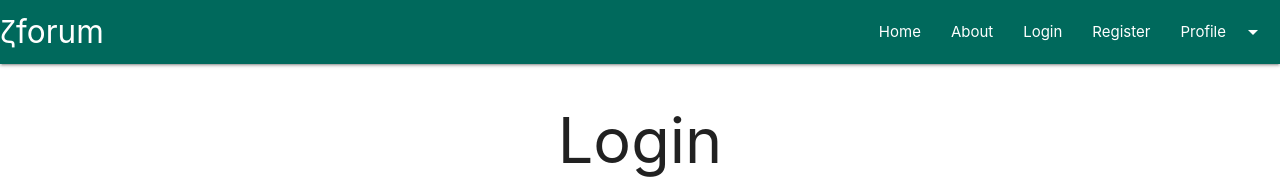
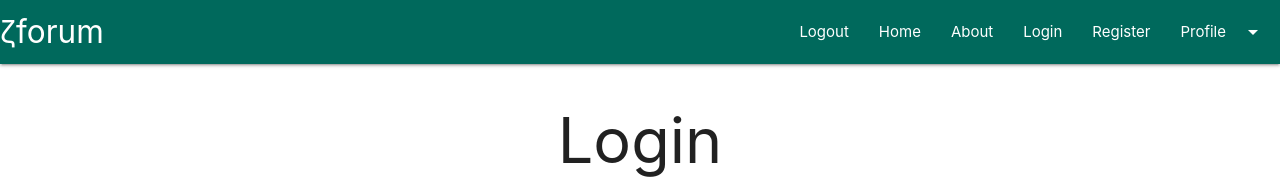
Before and after one commit to sir-gims/forum-mern-app, a React (Create React App) app in the folder client/: page /login in a window 1280 px wide. Shown: the top 179 px of the page. Built offline with nearby package versions, Linux system fonts and the light colour scheme; the HTML template or start-up script is replaced by a standard one.

Commit message:
implemented the Logout API

```diff
--- a/client/src/components/layout/Navbar.js
+++ b/client/src/components/layout/Navbar.js
@@ -1,7 +1,16 @@
-import React, { Fragment } from 'react';
+import React, { Fragment,useContext } from 'react';
 import { Link } from 'react-router-dom';
+import AuthContext from '../../context/auth/authContext';
 
 const Navbar = () => {
+  const authContext = useContext(AuthContext);
+
+  const {logout , isAuthenticated, user} = authContext;
+
+  const onLogout = () => {
+    logout();
+  };
+
     return (
     <Fragment>
     <ul id="dropdown1" class="dropdown-content">
@@ -21,6 +30,11 @@ const Navbar = () => {
       <a href="#" data-target="mobile-demo" className="sidenav-trigger"><i className="material-icons">menu</i></a>
       <a href="#!" class="brand-logo">ζforum</a>
     <ul class="right hide-on-med-and-down">
+      <li>
+        <a onClick={onLogout} href="#!">
+          Logout
+        </a>
+      </li>
       <li>
         <Link to='/'>Home</Link>
       </li>
@@ -61,6 +75,11 @@ const Navbar = () => {
     <li>
       <Link to='/change-password'>Change password</Link>
     </li>
+    <li>
+        <a onClick={onLogout} href="#!">
+          Logout
+        </a>
+      </li>
   </ul>
     </Fragment>
     )
--- a/client/src/context/auth/AuthState.js
+++ b/client/src/context/auth/AuthState.js
@@ -34,7 +34,7 @@ const AuthState = props => {
     try {
       const res = await axios.get('/api/v1/users/me');
 
-      dispatch({type: USER_LOADED, payload: res.data})
+      dispatch({type: USER_LOADED, payload: res.data.data.data})
     } catch (err) {
       dispatch({type:AUTH_ERROR})
     }
@@ -90,7 +90,21 @@ const AuthState = props => {
     }
   };
   // Logout
-  const logout = () => dispatch({type: LOGOUT});
+  const logout = async () => {
+    // {{URL}}api/v1/users/logout
+    try {
+      const res = await axios.get('/api/v1/users/logout');
+      // dispatch({type: USER_LOADED, payload: res.data.data.data})
+      if ((res.data.status = 'success')) {
+        // location.reload(true);
+        dispatch({type: LOGOUT});
+      }
+
+    } catch (err) {
+      console.log(err.response);
+
+    }
+  }
 
   // Clear Errors
   const clearErrors = () => dispatch({ type: CLEAR_ERRORS });
```
